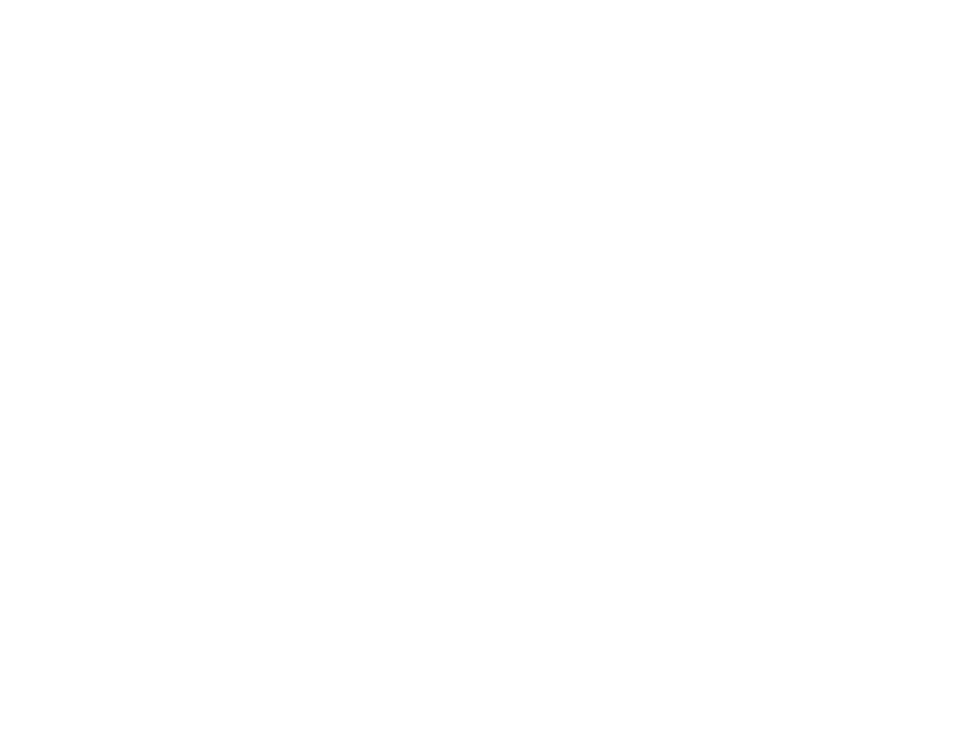
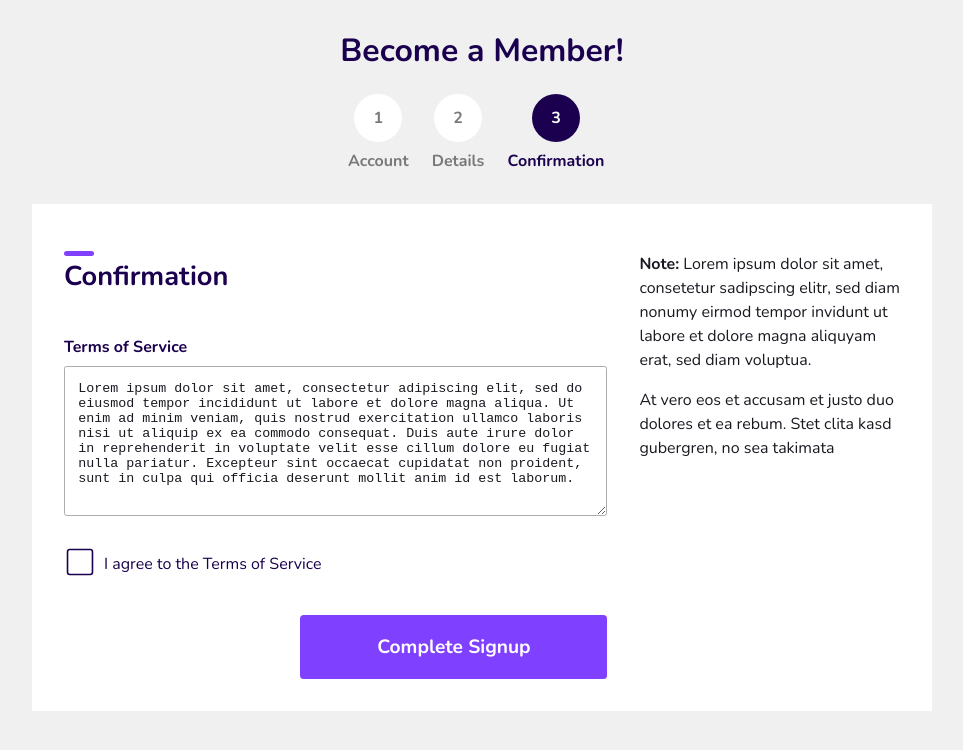
Before and after one commit to 286tholbg/htmlFormDesign, a plain HTML site: page step3.html in a window 1280 px wide. Shown: the whole page, without its empty margins (158-1121 px from the left). Drawn offline with nearby package versions, Linux system fonts and the light colour scheme.

Commit message:
form ui completed

```diff
--- a/secondary.css
+++ b/secondary.css
@@ -44,3 +44,46 @@ input[type="radio"]:checked:before {
 .mt-extra {
     margin-top: 2em;
 }
+
+/* Step 3 Confirmation */
+
+.extra-height {
+    min-height: 150px;;
+}
+input[type=checkbox] {
+    display: none;
+    pointer-events: none;
+}
+
+input[type=checkbox] + label {
+    cursor: pointer;
+    display: grid;
+    grid-template-columns: auto 3fr;
+}
+input[type=checkbox]:checked + label .check {
+    stroke-dashoffset: 0;
+}
+svg {
+    width: 2em;
+    stroke: #1a004e;
+    stroke-width: 5;
+    fill: white;
+}
+.box {
+    stroke-dasharray: 320;
+    stroke-dashoffset: 0;
+    fill: white;
+    transition: stroke-dashoffset .3s linear;
+}
+.check {
+    stroke-dasharray: 70;
+    stroke-dashoffset: 70;
+    fill: none;
+    transition: stroke-dashoffset .3s linear;
+}
+.left-col span {
+    padding-top: .4em;
+    margin-left: .5em;
+    font-weight: normal;
+    color: #1a004e;
+}
--- a/step3.html
+++ b/step3.html
@@ -0,0 +1,65 @@
+<!DOCTYPE html>
+<html>
+    <head>
+        <meta charset="utf-8">
+        <meta http-equiv="X-UA-Compatible" content="IE=edge">
+        <title></title>
+        <meta name="description" content="">
+        <meta name="viewport" content="width=device-width, initial-scale=1">
+        <link rel="stylesheet" href="style.css">
+        <link rel="stylesheet" href="secondary.css">
+    </head>
+    <body>
+        <div class="wrapper">
+            <h1>Become a Member!</h1>
+
+            <ul class="progress">
+                <li>
+                    <a href="index.html">
+                       <div class="circle">1</div>
+                       <span>Account</span>
+                    <a>
+                </li>
+                <li>
+                    <a href="step2.html">
+                       <div class="circle">2</div>
+                       <span>Details</span>
+                    <a>
+                </li>
+                <li class="current">
+                    <a href="step3.html">
+                       <div class="circle">3</div>
+                       <span>Confirmation</span>
+                    <a>
+                </li>
+            </ul>
+
+            <main>
+                <div class="left-col">
+                    <h2>Confirmation</h2>
+
+                    <label for="tos" class="mt-extra">Terms of Service</label>
+                    <textarea id="tos" class="extra-height">Lorem ipsum dolor sit amet, consectetur adipiscing elit, sed do eiusmod tempor incididunt ut labore et dolore magna aliqua. Ut enim ad minim veniam, quis nostrud exercitation ullamco laboris nisi ut aliquip ex ea commodo consequat. Duis aute irure dolor in reprehenderit in voluptate velit esse cillum dolore eu fugiat nulla pariatur. Excepteur sint occaecat cupidatat non proident, sunt in culpa qui officia deserunt mollit anim id est laborum.</textarea>
+
+                    <input type="checkbox" name="cb" id="cb">
+                    <label for="cb" id="checkbox">
+                        <svg viewBox="0 0 100 100">
+                            <path class="box" d="M82,89H18c-3.87,0-7-3.13-7-7V18c0-3.87,3.13-7,7-7h64c3.87,0,7,3.13,7,7v64C89,85.87,85.87,89,82,89z"/>
+                            <polyline class="check" points="25.5,53.5 39.5,67.5 72.5,34.5 "/>
+                        </svg>
+                        <span>I agree to the Terms of Service</span>
+                    </label>
+
+                    <a href="step3.html" class="cta">Complete Signup</a>
+                </div>
+                <div class="right-col">
+                    <p><strong>Note:</strong> Lorem ipsum dolor sit amet, consetetur sadipscing elitr, sed diam nonumy eirmod tempor invidunt ut labore et dolore magna aliquyam erat, sed diam voluptua.</p>
+
+                    <p>At vero eos et accusam et justo duo dolores et ea rebum. Stet clita kasd gubergren, no sea takimata</p>
+                </div>
+            </main>
+        </div>
+
+        <script src="" async defer></script>
+    </body>
+</html>
```
